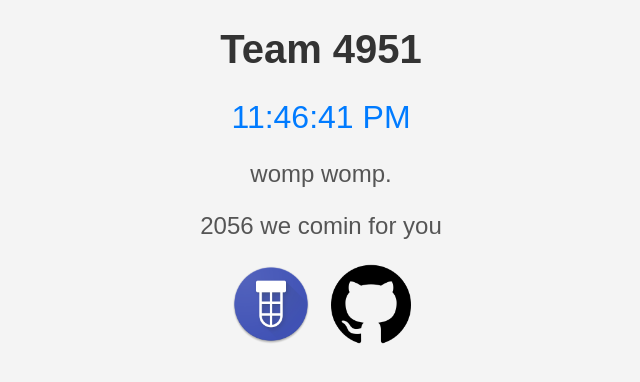
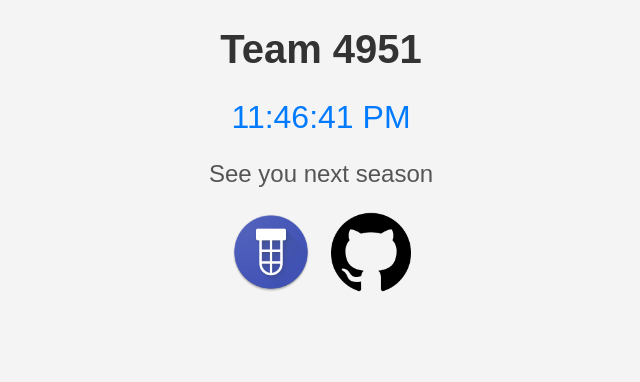
Before and after one commit to CDS-Cyclones/4951-website, a website: page index.html in a window 1280 px wide. Shown: the whole page, without its empty margins (319-959 px from the left). Drawn offline with Linux system fonts and the light colour scheme.

Commit message:
Update index.html

```diff
--- a/index.html
+++ b/index.html
@@ -46,9 +46,7 @@
 <body>
 <h1>Team 4951</h1>
 <div id="clock"></div>
-<p>womp womp.</p>
-<p>2056 we comin for you</p>
-
+<p>See you next season</p>
 <footer>
     <div class="logo-container">
         <a href="https://www.thebluealliance.com/team/4951" target="_blank">
```
